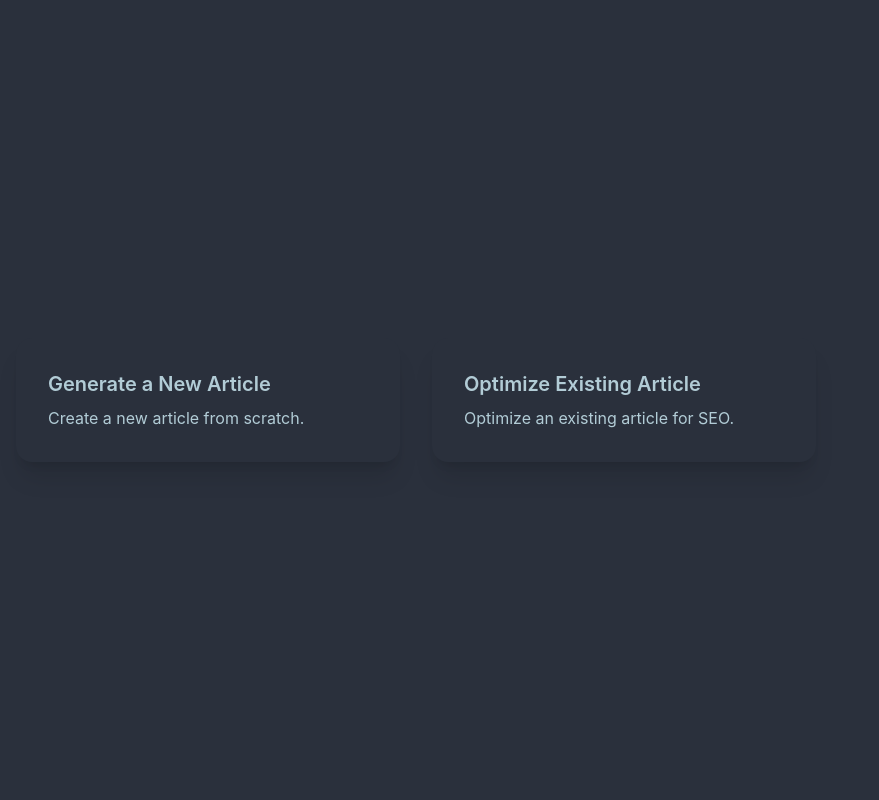
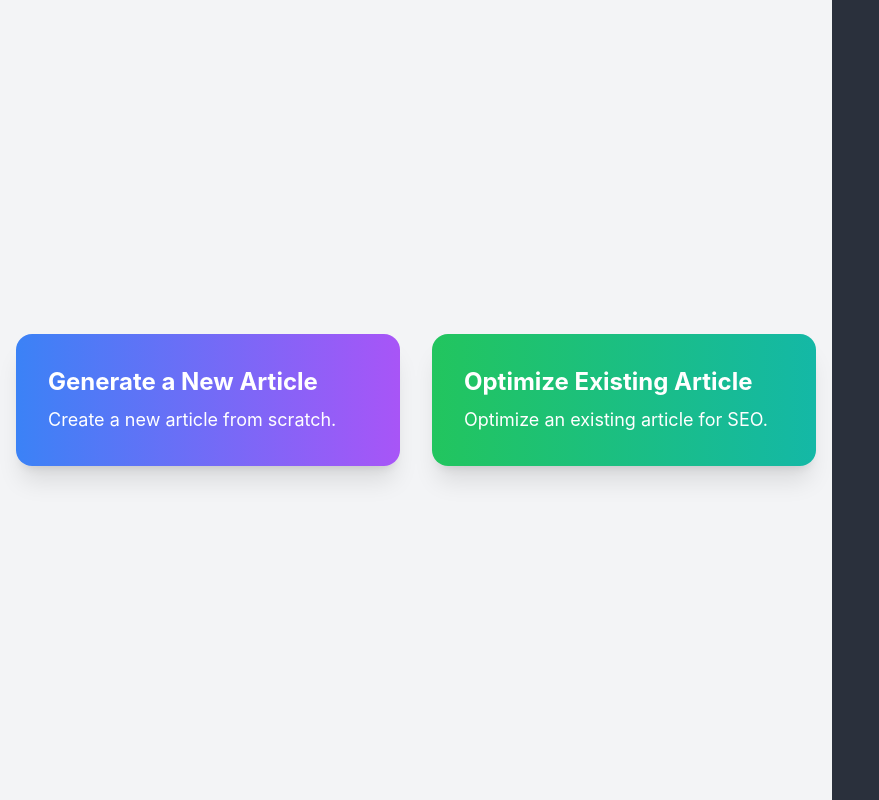
Before and after one commit to Phronesis255/NMW-FAST, a React (Vite) app in the folder frontend/: page / in a window 1280 px wide. Shown: the whole page, without its empty margins (0-879 px from the left). Built offline with nearby package versions, Linux system fonts and the light colour scheme.

Commit message:
UI design for HomePage

```diff
--- a/frontend/src/components/HomePage.jsx
+++ b/frontend/src/components/HomePage.jsx
@@ -2,17 +2,23 @@ import React from 'react';
 
 const HomePage = ({ onSelect }) => {
     return (
-        <div className="flex justify-center items-center h-screen">
-            <div className="card w-96 bg-base-100 shadow-xl m-4 cursor-pointer" onClick={() => onSelect('generate')}>
+        <div className="flex justify-center items-center h-screen bg-gray-100">
+            <div
+                className="card w-96 bg-gradient-to-r from-blue-500 to-purple-500 text-white shadow-xl m-4 cursor-pointer transform transition-transform hover:scale-105"
+                onClick={() => onSelect('generate')}
+            >
                 <div className="card-body">
-                    <h2 className="card-title">Generate a New Article</h2>
-                    <p>Create a new article from scratch.</p>
+                    <h2 className="card-title text-2xl font-bold">Generate a New Article</h2>
+                    <p className="text-lg">Create a new article from scratch.</p>
                 </div>
             </div>
-            <div className="card w-96 bg-base-100 shadow-xl m-4 cursor-pointer" onClick={() => onSelect('optimize')}>
+            <div
+                className="card w-96 bg-gradient-to-r from-green-500 to-teal-500 text-white shadow-xl m-4 cursor-pointer transform transition-transform hover:scale-105"
+                onClick={() => onSelect('optimize')}
+            >
                 <div className="card-body">
-                    <h2 className="card-title">Optimize Existing Article</h2>
-                    <p>Optimize an existing article for SEO.</p>
+                    <h2 className="card-title text-2xl font-bold">Optimize Existing Article</h2>
+                    <p className="text-lg">Optimize an existing article for SEO.</p>
                 </div>
             </div>
         </div>
```
